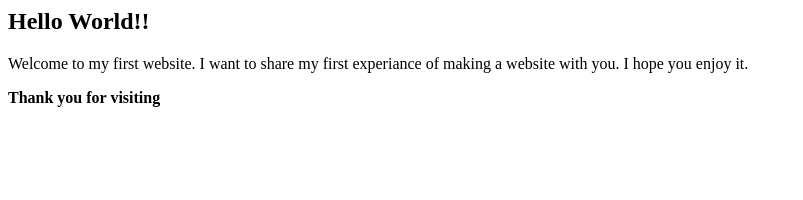
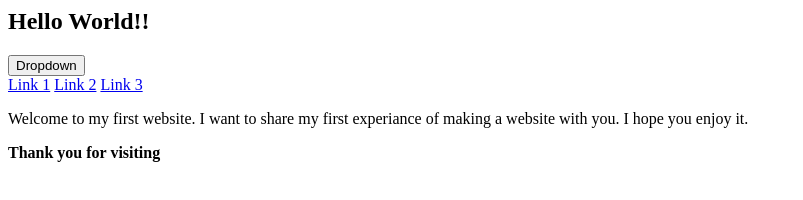
Before and after one commit to DhairyaKachhia/DhairyaKachhia.github.io, a plain HTML site: page index.html in a window 1280 px wide. Shown: the whole page, without its empty margins (0-803 px from the left). Drawn offline with Linux system fonts and the light colour scheme.

Commit message:
added button

```diff
--- a/index.html
+++ b/index.html
@@ -4,6 +4,12 @@
 </head>
 <body>
 <h2>Hello World!!</h2>
+   <button class="dropbtn">Dropdown</button>
+  <div class="dropdown-content">
+    <a href="#">Link 1</a>
+    <a href="#">Link 2</a>
+    <a href="#">Link 3</a>
+  </div>
 <p>Welcome to my first website. I want to share my first experiance of making a website with you. I hope you enjoy it.</p>
 <p><strong>Thank you for visiting</strong>
 </body>
```
